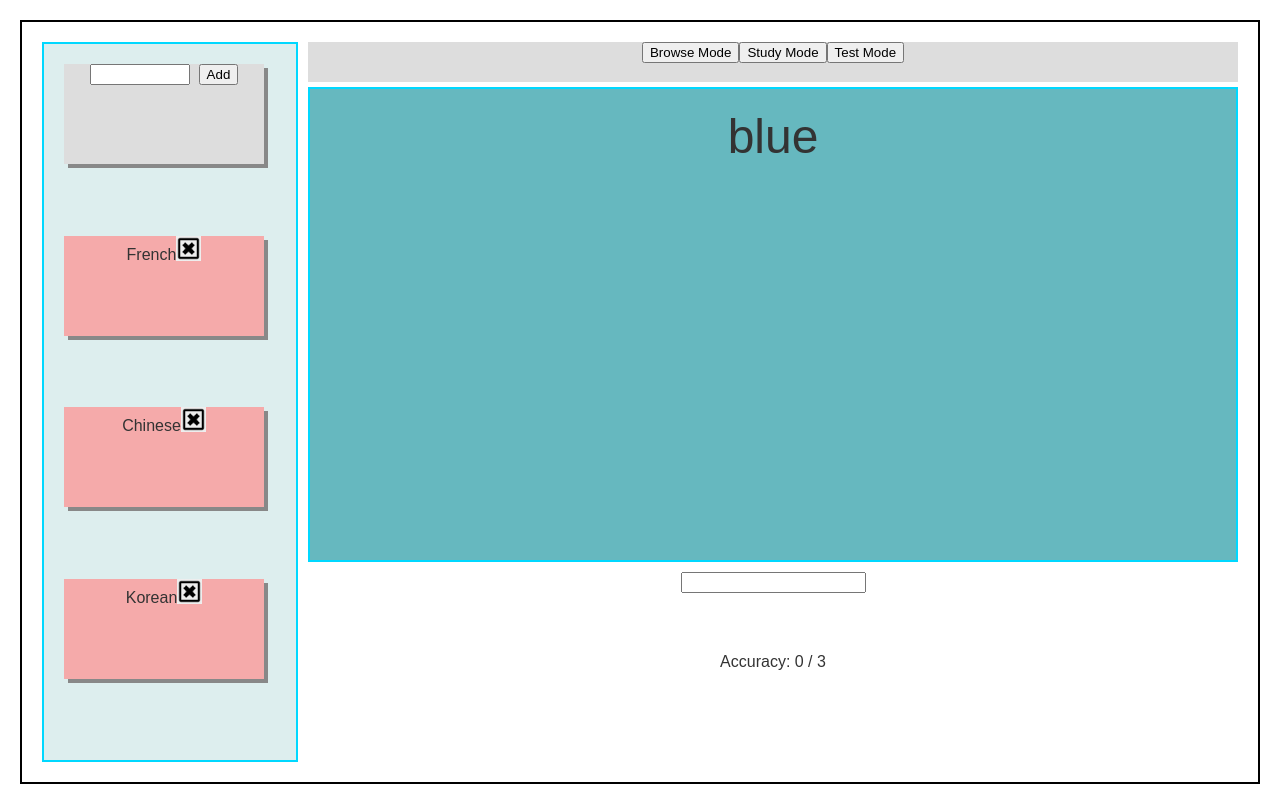
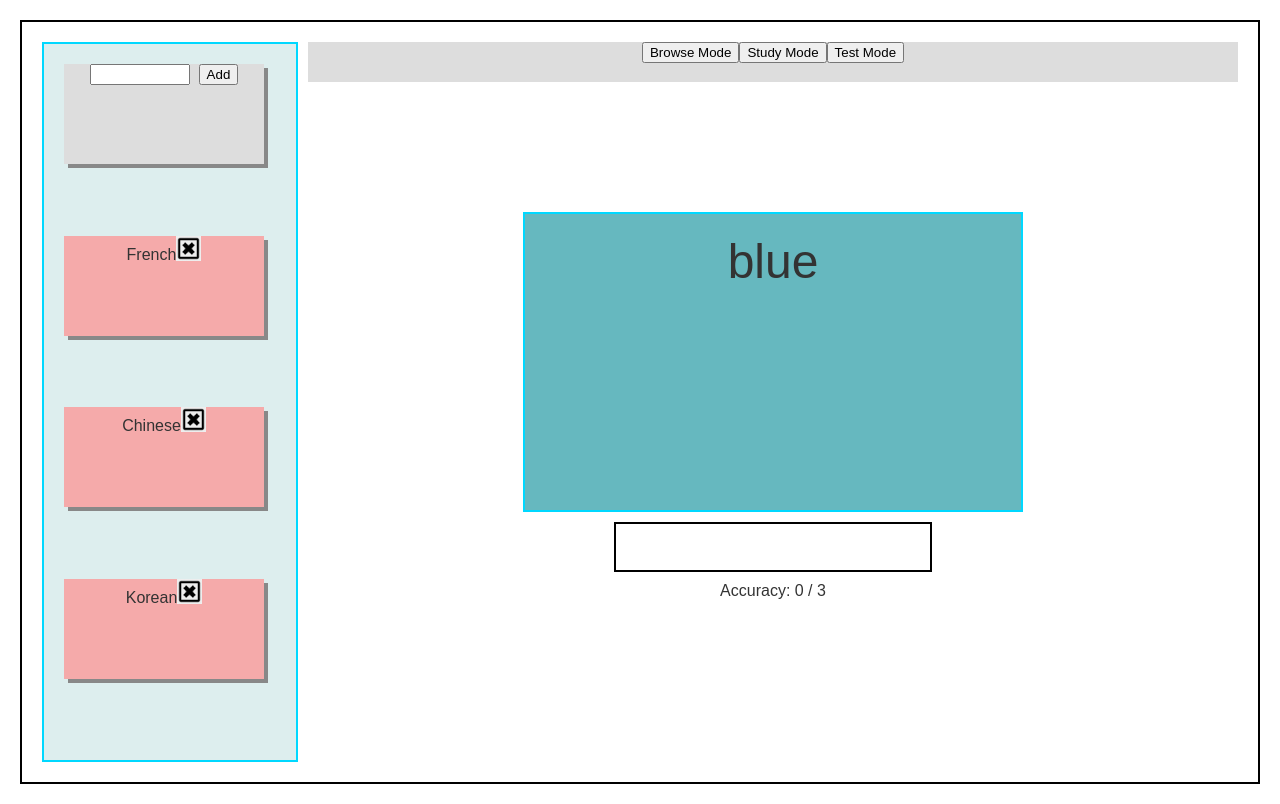
Before and after one commit to yyjoycewoo/VocabMaster, a React (Create React App) app: page / in a window 1280 px wide. Built offline with nearby package versions, Linux system fonts and the light colour scheme.

Commit message:
Add styling to test cards

```diff
--- a/src/styles/TestList.css
+++ b/src/styles/TestList.css
@@ -10,9 +10,10 @@
   border: 2px solid #00D8FF;
   background: #66B8Bf;
   font-size: 300%;
-  flex: 6;
+  /* flex: 6; */
   margin: 5px;
-  width: 100%;
+  width: 500px;
+  height: 300px;
   /* display: grid;
   grid-template-columns: 33% 33% 33%;
   grid-template-rows: 90% minmax(30px, 5%);
@@ -23,16 +24,26 @@
   align-items: center; */
 }
 
+.testCard span {
+  margin: auto;
+}
+
 .answerForm {
   /* grid-area: answer; */
-  width: 80%;
-  flex: 1;
+  /* flex: 1; */
+  margin: 5px;
+  width: 500px;
+}
+
+.answerForm input {
+  height: 50px;
+  border: 2px solid black;
+  font-size: 150%;
+  text-align: center;
+}
+
+.accuracy {
+  /* flex: 1; */
   margin: 5px;
   width: 100%;
 }
-
-.accuracy {
-  flex: 1;
-  margin: 5px;
-  width: 100%;
-}
```
